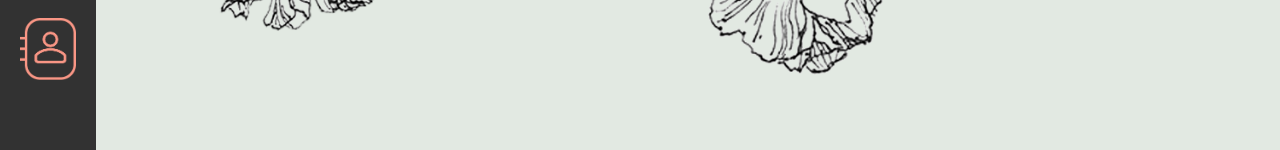
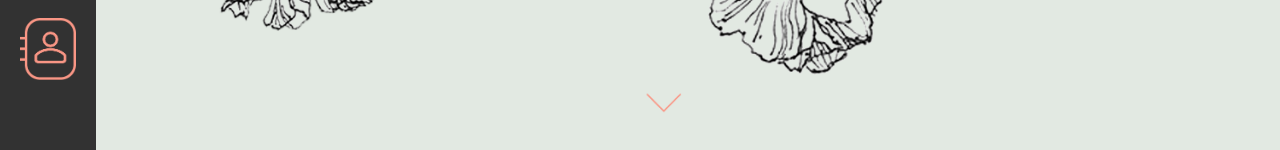
Before and after one commit to DannieSchu/portfolio, a React app: page / in a window 1280 px wide. Shown: the part 650-800 px from the top of the page. Built offline with nearby package versions, Linux system fonts and the light colour scheme.

Commit message:
render salmon arrow on Home component

```diff
--- a/src/components/Home/Home.jsx
+++ b/src/components/Home/Home.jsx
@@ -1,6 +1,8 @@
 import React from 'react';
+import Arrow from '../Nav/Arrow';
 import largeFlowers from '../../assets/images/large-flowers.png';
 import smallFlowers from '../../assets/images/small-flowers.png';
+import salmonIcon from '../../assets/icons/salmon-arrow.png';
 import typeStyle from '../../styles/type.css';
 import styles from './Home.css';
 
@@ -9,6 +11,7 @@ const Home = () => (
     <h1 className={typeStyle.mainHeading}>Dannie<br />Schumaker</h1>
     <img className={styles.largeFlowers} src={largeFlowers} alt='flower illustration' />
     <img className={styles.smallFlowers} src={smallFlowers} alt='flower illustration' />
+    <Arrow element="About" container="AboutContainer" icon={salmonIcon} />
   </section>
 );
 
--- a/src/components/Nav/Arrow.jsx
+++ b/src/components/Nav/Arrow.jsx
@@ -4,7 +4,7 @@ import PropTypes from 'prop-types';
 import arrow from '../../assets/icons/arrow.png';
 import styles from './Arrow.css';
 
-const Arrow = ({ element, container }) => {
+const Arrow = ({ element, container, icon }) => {
   const scrollTo = element => {
     scroller.scrollTo(element, {
       duration: 800,
@@ -38,12 +38,13 @@ const Arrow = ({ element, container }) => {
       }));
   };
 
-  return <img src={arrow} alt="arrow" onClick={container ? () => scrollToWithContainer(element, container) : () => scrollTo(element)} className={styles.Arrow} />;
+  return <img src={icon || arrow} alt="arrow" onClick={container ? () => scrollToWithContainer(element, container) : () => scrollTo(element)} className={styles.Arrow} />;
 };
 
 Arrow.propTypes = {
   element: PropTypes.string.isRequired,
-  container: PropTypes.string
+  container: PropTypes.string,
+  icon: PropTypes.string
 };
 
 export default Arrow;
```
Also changed, not shown: src/assets/icons/charcoal-arrow.png (added), src/assets/icons/salmon-arrow.png (added).
